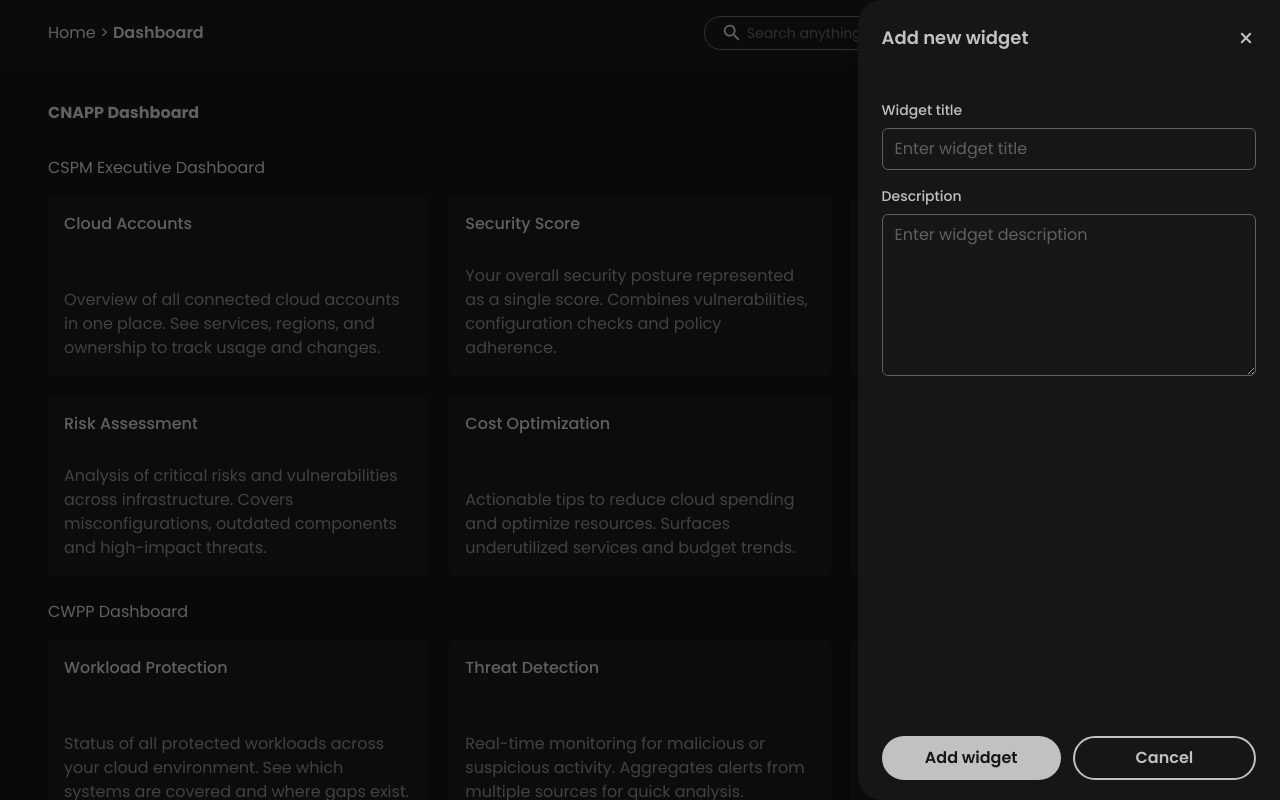
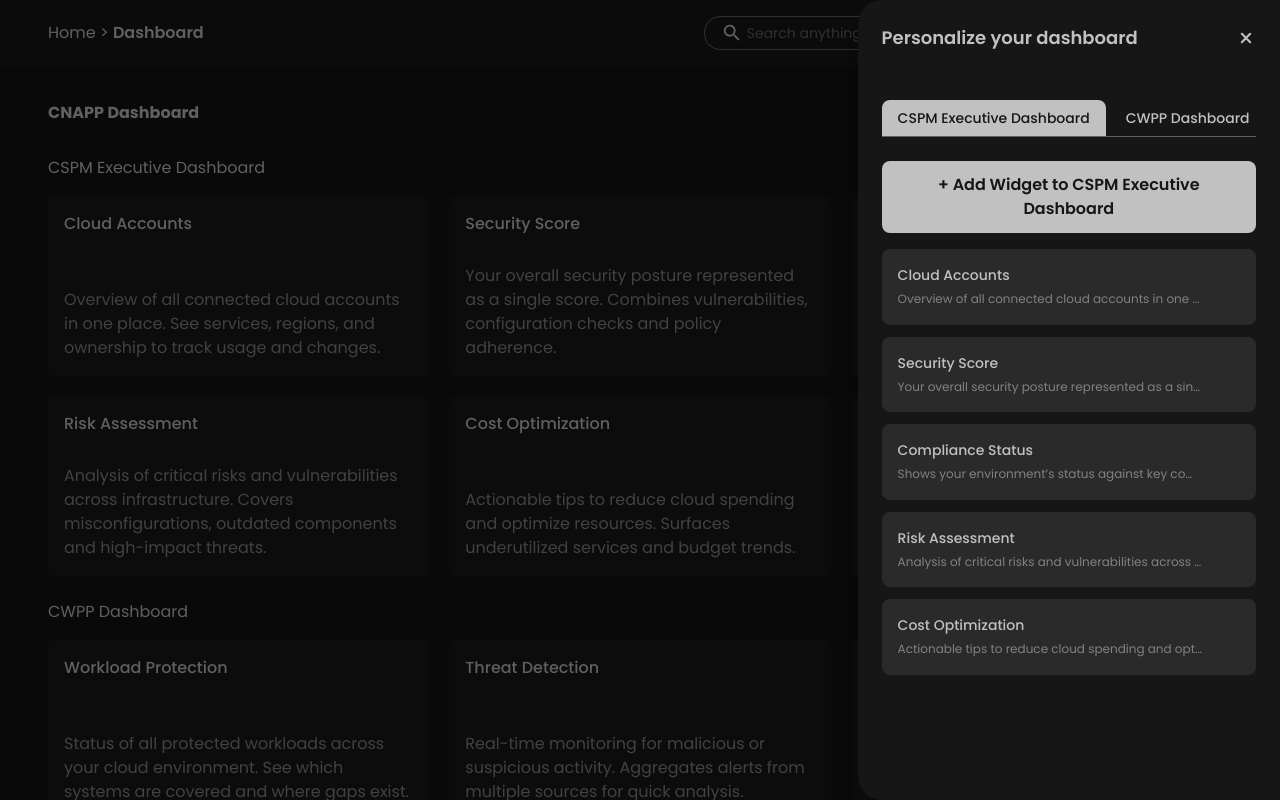
Before and after one commit to abh1SHAKE/widget-board, a React (Vite) app in the folder dashboard/: page / in a window 1280 px wide. Both pictures are taken after a click on the button "Add Widget +". Shown: the top 800 px of the page. Built offline with nearby package versions, Linux system fonts and the light colour scheme.

Commit message:
feat: widget manager

```diff
--- a/dashboard/src/components/Dashboard.tsx
+++ b/dashboard/src/components/Dashboard.tsx
@@ -2,18 +2,35 @@ import { useState } from "react";
 import CategorySection from "./CategorySection";
 import SideDrawer from "./SideDrawer";
 import WidgetForm from "./WidgetForm";
+import WidgetManager from "./WidgetManager";
+import useDashboardStore from "../store/dashboardStore";
 import type { FormData } from "../types/forms";
-import useDashboardStore from "../store/dashboardStore";
+
+type DrawerMode = 'manager' | 'form';
 
 export default function Dashboard() {
     const [isDrawerOpen, setIsDrawerOpen] = useState(false);
+    const [drawerMode, setDrawerMode] = useState<DrawerMode>('manager');
     const [activeCategoryId, setActiveCategoryId] = useState<string>("");
     const { data, addWidget, refreshData } = useDashboardStore();
 
-    function handleAddWidget(categoryId?: string) {
-        console.log("HANDLE ADD WIDGET", categoryId);
-        setActiveCategoryId(categoryId || "");
+    function handleAddWidgetFromHeader() {
+        console.log("HANDLE ADD WIDGET FROM HEADER");
+        setDrawerMode('manager');
         setIsDrawerOpen(true);
+    }
+
+    function handleAddWidgetFromCategory(categoryId: string) {
+        console.log("HANDLE ADD WIDGET FROM CATEGORY", categoryId);
+        setActiveCategoryId(categoryId);
+        setDrawerMode('form');
+        setIsDrawerOpen(true);
+    }
+
+    function handleAddWidgetFromManager(categoryId: string) {
+        console.log("HANDLE ADD WIDGET FROM MANAGER", categoryId);
+        setActiveCategoryId(categoryId);
+        setDrawerMode('form');
     }
 
     function handleRefresh() {
@@ -24,6 +41,7 @@ export default function Dashboard() {
     function handleCloseDrawer() {
         setIsDrawerOpen(false);
         setActiveCategoryId("");
+        setDrawerMode('manager');
     }
 
     function handleWidgetSubmit(formData: FormData) {
@@ -33,7 +51,21 @@ export default function Dashboard() {
         }
         setIsDrawerOpen(false);
         setActiveCategoryId("");
+        setDrawerMode('manager');
     }
+
+    function handleFormCancel() {
+        if (drawerMode === 'form') {
+            if (activeCategoryId) {
+                setDrawerMode('manager');
+                setActiveCategoryId("");
+            } else {
+                handleCloseDrawer();
+            }
+        }
+    }
+
+    const drawerTitle = drawerMode === 'manager' ? 'Personalize your dashboard' : 'Add new widget';
 
     return (
         <div className="px-12">
@@ -41,7 +73,7 @@ export default function Dashboard() {
                 <span className="flex flex-row items-center text-base font-bold cursor-default">CNAPP Dashboard</span>
                 <div className="flex flex-row gap-6">
                     <button
-                        onClick={() => handleAddWidget()}
+                        onClick={handleAddWidgetFromHeader}
                         className="text-[#c1c1c1] hover:text-[#161616] border border-[#c1c1c1] hover:bg-[#c1c1c1] px-[8px] py-[2px] rounded-2xl cursor-pointer"
                     >
                         Add Widget +
@@ -63,7 +95,7 @@ export default function Dashboard() {
                     <CategorySection
                         key={category.id}
                         category={category}
-                        onAddWidget={(categoryId) => handleAddWidget(categoryId)}
+                        onAddWidget={(categoryId) => handleAddWidgetFromCategory(categoryId)}
                     />
                 ))}
             </div>
@@ -72,12 +104,16 @@ export default function Dashboard() {
             <SideDrawer
                 isOpen={isDrawerOpen}
                 onClose={handleCloseDrawer}
-                title="Add new widget"
+                title={drawerTitle}
             >
-                <WidgetForm
-                    onSubmit={handleWidgetSubmit}
-                    onCancel={handleCloseDrawer}
-                />
+                {drawerMode === 'manager' ? (
+                    <WidgetManager onAddWidgetToCategory={handleAddWidgetFromManager} />
+                ) : (
+                    <WidgetForm
+                        onSubmit={handleWidgetSubmit}
+                        onCancel={handleFormCancel}
+                    />
+                )}
             </SideDrawer>
         </div>
     )
--- /dev/null
+++ b/dashboard/src/components/WidgetManager.tsx
@@ -0,0 +1,111 @@
+import { useState } from "react";
+import useDashboardStore from "../store/dashboardStore";
+import type { Widget } from "../types/widget";
+
+type WidgetManagerProps = {
+    onAddWidgetToCategory: (categoryId: string) => void;
+};
+
+export default function WidgetManager({ onAddWidgetToCategory }: WidgetManagerProps) {
+    const { data, removeWidget } = useDashboardStore();
+    const [activeTab, setActiveTab] = useState(data.categories[0]?.id || "");
+
+    const activeCategory = data.categories.find(cat => cat.id === activeTab);
+
+    function handleDeleteWidget(widgetId: string) {
+        if (activeCategory) {
+            removeWidget(activeCategory.id, widgetId);
+        }
+    }
+
+    function handleAddWidget() {
+        if (activeCategory) {
+            onAddWidgetToCategory(activeCategory.id);
+        }
+    }
+
+    return (
+        <div className="flex flex-col h-full">
+            <div className="border-b border-[#606060] mb-6">
+                <div className="flex space-x-1 overflow-x-scroll no-scrollbar">
+                    {data.categories.map((category) => (
+                        <button
+                            key={category.id}
+                            onClick={() => setActiveTab(category.id)}
+                            className={`px-4 py-2 text-sm font-medium rounded-t-lg transition-colors flex-shrink-0 ${
+                                activeTab === category.id
+                                    ? 'bg-[#c1c1c1] text-[#161616]'
+                                    : 'text-[#c1c1c1] hover:text-white hover:bg-[#2a2a2a]'
+                            }`}
+                        >
+                            {category.name}
+                        </button>
+                    ))}
+                </div>
+            </div>
+
+            {activeCategory && (
+                <div className="flex flex-col flex-1">
+                    <div className="mb-4">
+                        <button
+                            onClick={handleAddWidget}
+                            className="w-full bg-[#c1c1c1] text-[#161616] font-semibold py-3 px-4 rounded-lg hover:bg-[#a0a0a0] transition-colors"
+                        >
+                            + Add Widget to {activeCategory.name}
+                        </button>
+                    </div>
+
+                    <div className="flex-1">
+                        {activeCategory.widgets.length === 0 ? (
+                            <div className="text-center text-[#828282] py-8">
+                                <p>No widgets in this category</p>
+                                <p className="text-sm mt-2">Click "Add Widget" to get started</p>
+                            </div>
+                        ) : (
+                            <div className="space-y-3">
+                                {activeCategory.widgets.map((widget) => (
+                                    <WidgetListItem
+                                        key={widget.id}
+                                        widget={widget}
+                                        onDelete={() => handleDeleteWidget(widget.id)}
+                                    />
+                                ))}
+                            </div>
+                        )}
+                    </div>
+                </div>
+            )}
+        </div>
+    );
+}
+
+type WidgetListItemProps = {
+    widget: Widget;
+    onDelete: () => void;
+};
+
+function WidgetListItem({ widget, onDelete }: WidgetListItemProps) {
+    return (
+        <div className="bg-[#2a2a2a] rounded-lg p-4 group hover:bg-[#333333] transition-colors">
+            <div className="flex items-start justify-between">
+                <div className="flex-1 overflow-hidden">
+                    <h3 className="font-medium text-[#c1c1c1] text-sm mb-1">
+                        {widget.title}
+                    </h3>
+                    <p className="text-[#828282] text-xs leading-relaxed truncate">
+                        {widget.description}
+                    </p>
+                </div>
+                <button
+                    onClick={onDelete}
+                    className="ml-3 p-1 text-[#828282] hover:text-[#ff6b6b] opacity-0 group-hover:opacity-100 transition-all"
+                    title="Delete widget"
+                >
+                    <svg xmlns="http://www.w3.org/2000/svg" width="16" height="16" viewBox="0 0 24 24">
+                        <path fill="none" stroke="currentColor" strokeLinecap="round" strokeLinejoin="round" strokeWidth="2" d="M4 7h16m-10 4v6m4-6v6M5 7l1 12a2 2 0 0 0 2 2h8a2 2 0 0 0 2-2l1-12M9 7V4a1 1 0 0 1 1-1h4a1 1 0 0 1 1 1v3" />
+                    </svg>
+                </button>
+            </div>
+        </div>
+    );
+}
--- a/dashboard/src/index.css
+++ b/dashboard/src/index.css
@@ -5,3 +5,12 @@
 .font-poppins {
     font-family: "Poppins", sans-serif;
 }
+
+.no-scrollbar::-webkit-scrollbar {
+    display: none;
+}
+
+.no-scrollbar {
+    -ms-overflow-style: none;
+    scrollbar-width: none;
+}
```
